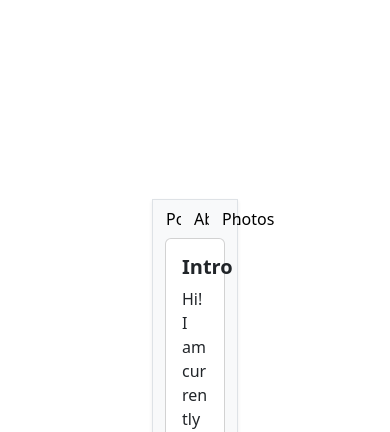
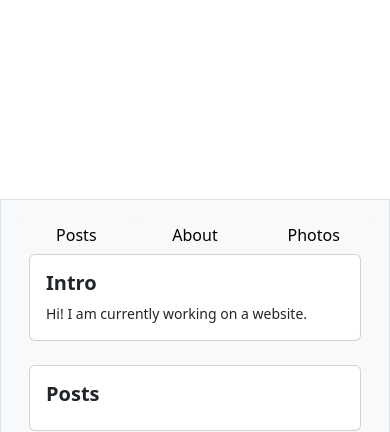
Before and after one commit to sleepypillowz/personal-web, a PHP site: page /pages/fb/fb.html in a window 390 px wide; the page is wider, and only the part inside the window is pictured. Shown: the part 330-762 px from the top of that part. Run offline with PHP 8.4, Linux system fonts and the light colour scheme; some libraries are stand-ins or nearby versions.

Commit message:
mobile responsive

```diff
--- a/pages/fb/fb.css
+++ b/pages/fb/fb.css
@@ -33,6 +33,14 @@ p {
     top: 50%;
     transform: translate(-50%, -50%);
 }
+
+.card-title {
+    font-size: 1.25rem; /* Adjust the font size as needed */
+  }
+
+  .card-text {
+    font-size: 0.875rem; /* Adjust the font size as needed */
+  }
 
 #banner {
 
--- a/pages/fb/fb.html
+++ b/pages/fb/fb.html
@@ -37,19 +37,21 @@
         <h1 id="name">Alexander Acojido</h1>
     </div>
 
-    <section class="bg-light shadow-sm border border-1" style="margin-left: 9.5em; margin-right: 9.5em;">
+    <section class="bg-light shadow-sm border border-1" style="padding: 1rem;">
         <div class="container">
           <div class="row justify-content-start">
-            <div class="col-lg-8">
+            <div class="col-md-8">
               <div class="row">
                 <a type="button" class="col-4 col-md-2 btn btn-light">Posts</a>
                 <a type="button" class="col-4 col-md-2 btn btn-light">About</a>
                 <a type="button" class="col-4 col-md-2 btn btn-light">Photos</a>
               </div>
             </div>
+          </div>
 
-            <div class="col-lg-6 mb-4">
-              <div class="card" style="width: 100%;">
+          <div class="row">
+            <div class="col-md-6 mb-4">
+              <div class="card h-100">
                 <div class="card-body">
                   <h5 class="card-title"><strong>Intro</strong></h5>
                   <p class="card-text">Hi! I am currently working on a website.</p>
@@ -57,16 +59,17 @@
               </div>
             </div>
 
-            <div class="col-lg-6 mb-4">
-              <div class="card" style="width: 100%;">
+            <div class="col-md-6 mb-4">
+              <div class="card h-100">
                 <div class="card-body">
                   <h5 class="card-title"><strong>Posts</strong></h5>
-                  <p class="card-text">Hi! I am currently working on a website.</p>
                 </div>
               </div>
             </div>
+          </div>
 
-            <div class="col-lg-6 mb-4" style="margin-left: auto;">
+          <div class="row justify-content-center">
+            <div class="col-md-6 mb-4" style="margin-left: auto;">
               <div class="card">
                 <img src="https://i.postimg.cc/TYyLPJWk/tritons-fountain-valletta-malta-700.jpg" class="card-img-top" alt="Card Image">
                 <div class="card-body">
```
